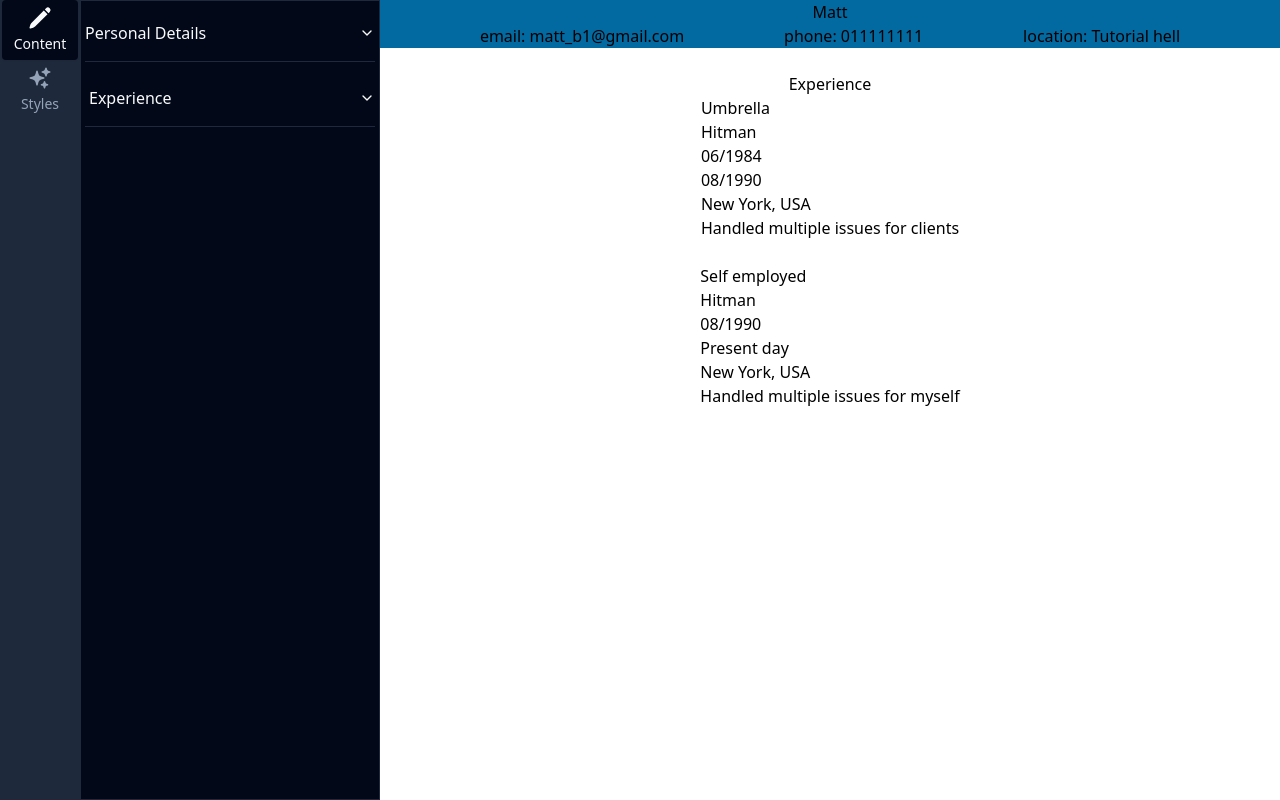
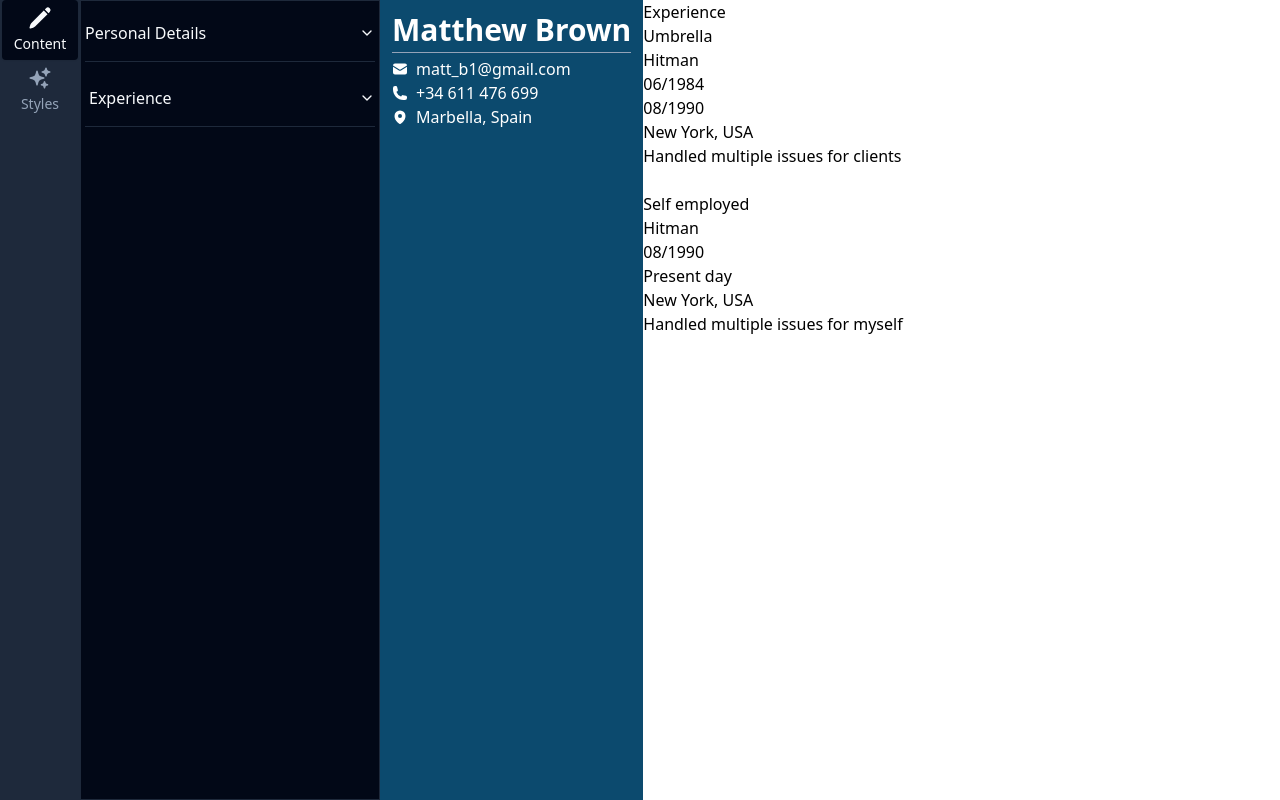
Before and after one commit to mattbro369/cv-builder, a React (Vite) app: page / in a window 1280 px wide. Built offline with nearby package versions, Linux system fonts and the light colour scheme.

Commit message:
details styling added

```diff
--- a/package.json
+++ b/package.json
@@ -14,6 +14,7 @@
     "@radix-ui/react-accordion": "^1.1.2",
     "@radix-ui/react-dialog": "^1.0.5",
     "@radix-ui/react-label": "^2.0.2",
+    "@radix-ui/react-separator": "^1.0.3",
     "@radix-ui/react-slot": "^1.0.2",
     "@radix-ui/react-tabs": "^1.0.4",
     "@types/prop-types": "^15.7.11",
--- a/src/App.tsx
+++ b/src/App.tsx
@@ -11,10 +11,10 @@ import './App.css';
 
 function App() {
 	const [detailsData, setDetailsData] = useState({
-		name: 'Matt',
+		name: 'Matthew Brown',
 		email: 'matt_b1@gmail.com',
-		phone: '011111111',
-		location: 'Tutorial hell',
+		phone: '+34 611 476 699',
+		location: 'Marbella, Spain',
 	});
 
 	const [positions, setPositions] = useState<Position[]>([
@@ -102,13 +102,13 @@ function App() {
 
 			{/* OUTPUT */}
 			<div
-				className="flex-1 flex flex-col bg-white text-black items-center overflow-scroll
+				className="flex bg-white text-black overflow-scroll
 			">
 				<RenderDetails detailsData={detailsData} />
 				<br />
 
+				<div>
 					<h1>Experience</h1>
-
 					{positions.map((position) => (
 						<RenderExperience
 							position={position}
@@ -117,6 +117,7 @@ function App() {
 					))}
 				</div>
 			</div>
+		</div>
 	);
 }
 
--- a/src/UI/output/RenderDetails.tsx
+++ b/src/UI/output/RenderDetails.tsx
@@ -1,39 +1,69 @@
+import { ReactNode } from 'react';
+
+import { EnvelopeIcon, PhoneIcon, MapPinIcon } from '@heroicons/react/24/solid';
+import { Separator } from '@/components/ui/separator';
 import { PersonalDetails } from '@/types';
 
 type RenderDetailsProps = {
 	detailsData: PersonalDetails;
 };
 
+type ContactDetailsProps = {
+	detailItems: DetailItem[];
+};
+
+type DetailItem = {
+	icon: ReactNode;
+	value: string;
+};
+
 function RenderDetails({ detailsData }: RenderDetailsProps) {
+	const detailItems = [
+		{
+			icon: <EnvelopeIcon className="h-4 " />,
+			value: detailsData.email,
+		},
+		{
+			icon: <PhoneIcon className="h-4 " />,
+			value: detailsData.phone,
+		},
+		{
+			icon: <MapPinIcon className="h-4 " />,
+			value: detailsData.location,
+		},
+	];
+
 	return (
-		<div className="bg-sky-700 flex flex-col w-full justify-center items-center min-w-[768px]">
+		<div className="bg-sky-900 flex flex-col justify-start items-center text-white p-3">
 			<div>
-				<h1>{detailsData.name}</h1>
+				<h1 className="font-semibold text-3xl">{detailsData.name}</h1>
 			</div>
-			<div className="flex w-full">
-				<div className="flex flex-1 justify-evenly">
-					{Object.entries(detailsData)
-						.slice(1)
-						.map((property, index) => {
-							return (
-								<p key={index}>
-									{property[0]}: {property[1]}
-								</p>
-							);
-						})}
-				</div>
+			<Separator
+				className="my-1 bg-slate-400"
+				decorative={true}
+			/>
+			<ContactDetails detailItems={detailItems} />
+		</div>
+	);
+}
+
+function ContactDetails({ detailItems }: ContactDetailsProps) {
+	return (
+		<div className="flex w-full">
+			<div className="flex flex-col flex-1 justify-evenly">
+				{detailItems.map((item, index) => {
+					return (
+						<div key={index}>
+							<span className="flex items-center gap-2">
+								{item.icon}
+								{item.value}
+							</span>
+						</div>
+					);
+				})}
 			</div>
 		</div>
 	);
 }
 
 export default RenderDetails;
-
-{
-	/* <div>
-				{Object.entries(detailsData).map((property) => {
-					return <div key={property[0]}>{property[1]}</div>;
-				})}
-				<br />
-			</div> */
-}
--- /dev/null
+++ b/src/components/ui/separator.tsx
@@ -0,0 +1,29 @@
+import * as React from "react"
+import * as SeparatorPrimitive from "@radix-ui/react-separator"
+
+import { cn } from "@/lib/utils"
+
+const Separator = React.forwardRef<
+  React.ElementRef<typeof SeparatorPrimitive.Root>,
+  React.ComponentPropsWithoutRef<typeof SeparatorPrimitive.Root>
+>(
+  (
+    { className, orientation = "horizontal", decorative = true, ...props },
+    ref
+  ) => (
+    <SeparatorPrimitive.Root
+      ref={ref}
+      decorative={decorative}
+      orientation={orientation}
+      className={cn(
+        "shrink-0 bg-border",
+        orientation === "horizontal" ? "h-[1px] w-full" : "h-full w-[1px]",
+        className
+      )}
+      {...props}
+    />
+  )
+)
+Separator.displayName = SeparatorPrimitive.Root.displayName
+
+export { Separator }
```
Also changed, not shown: src/UI/tabs/TabComponent.tsx (+0 -17 lines), 1 other file (tests, documents, lock files or other folders). Lines whose indentation alone changed are shown as unchanged.
